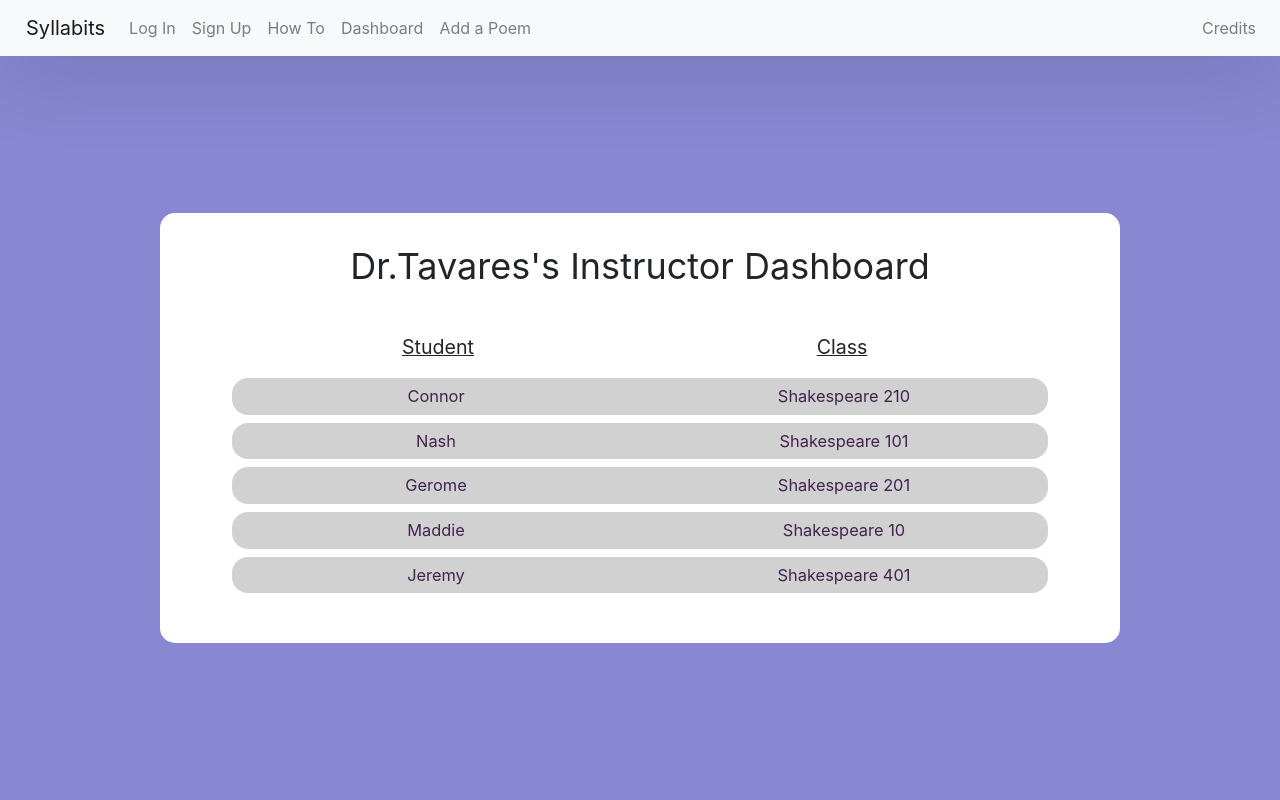
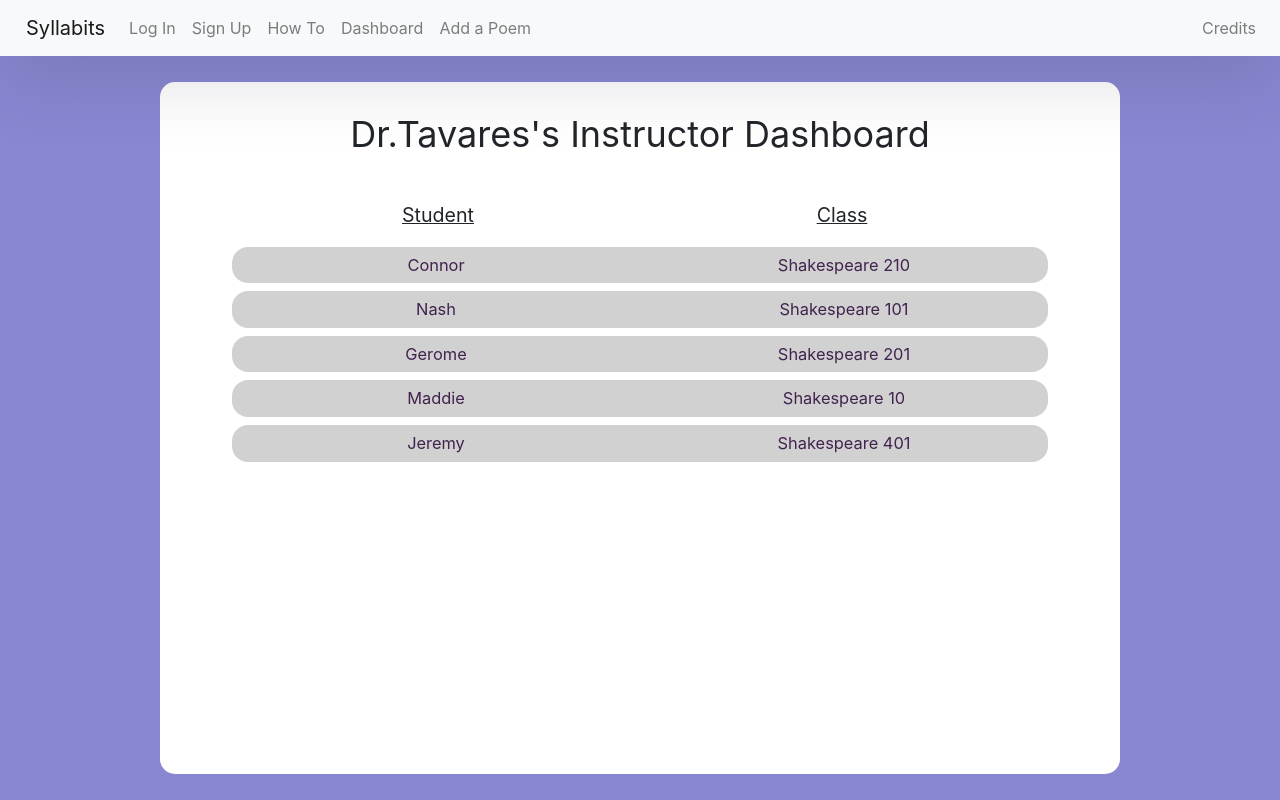
Before and after one commit to CS495-Group007/PoetryCode, a React (Create React App) app in the folder poetry-app/: page /instructor-dashboard in a window 1280 px wide. Built offline with nearby package versions, Linux system fonts and the light colour scheme.

Commit message:
fixed gameboard bug & dashboard styling
Extra large screens no longer have gameboard bug.
Instructor styling has been updated to fit the list of expanded students.

```diff
--- a/poetry-app/src/Components/Box.js
+++ b/poetry-app/src/Components/Box.js
@@ -113,7 +113,7 @@ class Box extends React.Component {
       return (
         <Container>
           <Row>
-            <Col lg={10}>
+            <Col lg={10} xl={11}>
               <div className="component_box">
                 <DropTarget onHit={this.handleDrop} targetKey={this.props.targetKey} dropData={{name: this.props.name}}>
                   <DropTarget onHit={this.handleDrop} targetKey="boxItem" dropData={{name: this.props.name}}>
--- a/poetry-app/src/Components/Dashboards/InstructorDashboard.js
+++ b/poetry-app/src/Components/Dashboards/InstructorDashboard.js
@@ -115,7 +115,7 @@ class InstructorDashboard extends React.Component {
          */
         return (
             <div className = "outer">
-                <div className = "inner">
+                <div className = "dash-inner">
                     <div id = "studentDashboard" >
                         <div className="DashboardTitle">
                             { instructorTitle }{ instructorName }'s Instructor Dashboard
--- a/poetry-app/src/Styling/BoxItem.css
+++ b/poetry-app/src/Styling/BoxItem.css
@@ -35,7 +35,7 @@
 
     img {
         margin-top: 3vh;
-        margin-left: 120%;
+        margin-left: 70%;
     }
 }
 
--- a/poetry-app/src/Styling/DashboardStyling.css
+++ b/poetry-app/src/Styling/DashboardStyling.css
@@ -246,3 +246,39 @@
     display: table-row;
     font-size: min(1.5vh, 1.5vw);
 }
+
+@media (max-width: 500px) {
+  .dash-inner {
+    width: 95vw;
+    overflow-y: auto;
+    margin: 2%;
+    background: #ffffff;
+    padding: 2% 5% 2% 5%;
+    border-radius: 15px;
+    transition: all .3s;
+  }
+}
+
+@media (min-width: 500px) and (max-width: 900px) {
+  .dash-inner {
+    width: 90vw;
+    overflow-y: auto;
+    margin: 2%;
+    background: #ffffff;
+    padding: 2% 5% 2% 5%;
+    border-radius: 15px;
+    transition: all .3s;
+  }
+}
+
+@media (min-width: 900px) {
+  .dash-inner {
+    width: 75vw;
+    overflow-y: auto;
+    margin: 2%;
+    background: #ffffff;
+    padding: 2% 5% 2% 5%;
+    border-radius: 15px;
+    transition: all .3s;
+  }
+}
```
